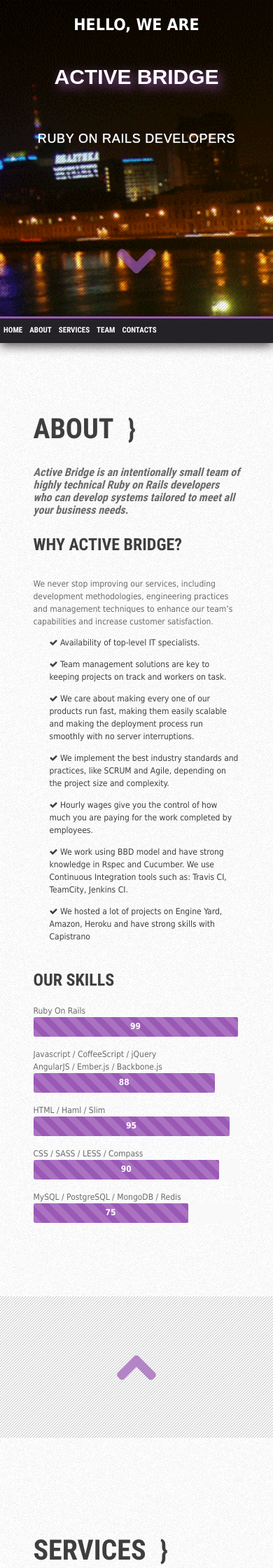
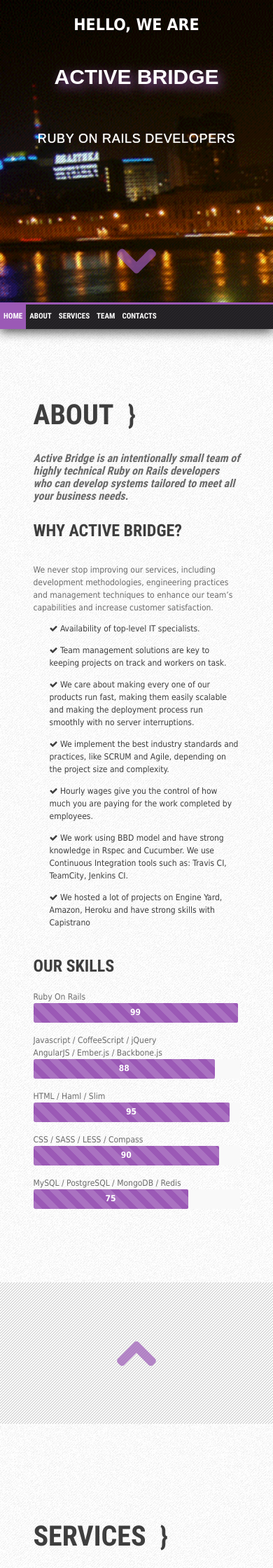
Before and after one commit to activebridge/old.activebridge.github.io, a Jekyll site: the page built from index.html, in a window 390 px wide. Shown: the top 2240 px of the page at 70% size. Built offline with Jekyll 4.4.1, drawn with Linux system fonts in a browser that asks for light colours.

Commit message:
Refactor home slide

```diff
--- a/_sass/base.scss
+++ b/_sass/base.scss
@@ -132,7 +132,7 @@
 
 .contact-info li { margin-right: 10px; font-size: 16px; }
 
-.menu, #footer, .overlay-bg, .split-slide {
+.menu, #footer, #home, .split-slide {
   background: url(../images/overlay-bg.png) repeat left top;
 }
 
@@ -211,14 +211,6 @@
   margin-top: 15px;
 }
 
-.overlay-bg {
-  padding: 160px 0;
-  position: relative;
-  top: 0;
-  bottom: -57px;
-  height: 100%;
-}
-
 .home-text {
   display: inline-block;
   padding: 0 12px 28px;
@@ -231,6 +223,8 @@
 }
 
 #home {
+  padding: 160px 0;
+  position: relative;
   width: 100%;
   text-align: center;
   h1 {
--- a/_sass/media.scss
+++ b/_sass/media.scss
@@ -1,11 +1,14 @@
 @media only screen and (min-width: 767px) and (max-width: 1023px) {
 
-  #home h1 { font-size: 60px; line-height: 80px; }
-  #home h2 { font-size: 18px; line-height: 65px; }
+  #home {
+    padding: 150px 0 30px;
+    h1 { font-size: 60px; line-height: 80px; }
+    h2 { font-size: 18px; line-height: 65px; }
+  }
+
   .member { width: 200px; }
+  .container { width: 724px; }
 
-  .overlay-bg { padding: 150px 0 30px; }
-  .container { width: 724px; }
 }
 
 @media only screen and (min-width: 480px) and (max-width: 766px) {
@@ -19,18 +22,19 @@
     }
   }
 
-  .overlay-bg { padding: 20px 0; }
   .member { width: 180px; }
-  #home h1 {
+  #home {
+    padding: 188px 0 100px;
+    h1 {
       font-size: 52px;
       line-height: 40px;
       margin-top: 10px;
     }
     .home-text { margin-top: -40px; }
-  #home h2 { font-size: 22; line-height: 78px; }
+    h2 { font-size: 22; line-height: 78px; }
+  }
+
   .menu { height: 34px; }
-
-  .overlay-bg { padding: 188px 0 100px; }
 
   h1 {
     float: none;
@@ -72,17 +76,20 @@
   .member { width: 100%; }
   .menu { height: 35px; }
 
-  .overlay-bg { padding: 188px 0 60px; }
-  .home-text { margin-top: -40px; }
-  #home h2 { font-size: 18px; line-height: 82px; }
-  h4 { font-size: 24px; }
   .heading-arrow { float: none; font-size: 40px; }
 
-  #home h1 {
+  #home {
+    padding: 188px 0 60px;
+    h2 { font-size: 18px; line-height: 82px; }
+    .home-text { margin-top: -40px; }
+    h1 {
       font-size: 30px;
       line-height: 40px;
       margin-top: 10px;
     }
+  }
+
+  h4 { font-size: 24px; }
 
   h1 {
     float: none;
@@ -115,7 +122,7 @@
 @media screen and (max-width : 399px) {
 
   .bordered:before, .bordered:after { display: none; }
-  .overlay-bg { padding: 30px 0; }
+  #home { padding: 30px 0; }
   .member { width: 100%; }
 
   .heading-arrow {
--- a/index.html
+++ b/index.html
@@ -3,25 +3,19 @@
 ---
 
 <div class='bg'></div>
-<div id='home'>
-  <div class='overlay-bg'>
-    <div class='container clearfix'>
-      <div class='grid_12'>
-        <div class='home-text'>Hello, we are</div>
-        <h1>Active Bridge</h1>
-        <h2>Ruby on Rails Developers</h2>
-        <div class='bordered'>
-          <a class='icon-down-open button' href='#about'></a>
-        </div>
-      </div>
-    </div>
+<div id='home' class='slide'>
+  <div class='home-text'>Hello, we are</div>
+  <h1>Active Bridge</h1>
+  <h2>Ruby on Rails Developers</h2>
+  <div class='bordered'>
+    <a class='icon-down-open button' href='#about'></a>
   </div>
 </div>
 
 <div class='menu' id='navigation'>
   <ul class='navigation right' id='nav'>
-    <li><a href='#home'>Home</a></li>
-    <li class='active'><a href='#about'>About</a></li>
+    <li class='active'><a href='#home'>Home</a></li>
+    <li><a href='#about'>About</a></li>
     <li><a href='#services'>Services</a></li>
     <li><a href='#team'>Team</a></li>
     <li><a href='#contacts'>Contacts</a></li>
--- a/js/app.js
+++ b/js/app.js
@@ -23,9 +23,9 @@
   var trigered = false;
   for (i = 0; i < slides.length; i++) {
     var slide = slides[i];
-    links[i + 1].classList.remove('active')
+    links[i].classList.remove('active')
     if (slide.offsetTop < window.scrollY + window.outerHeight/2 && slide.offsetTop + slide.offsetHeight > window.scrollY) {
-      if (!trigered) links[i + 1].className = 'active';
+      if (!trigered) links[i].className = 'active';
       trigered = true;
     }
   }
```
Lines whose indentation alone changed are shown as unchanged.
